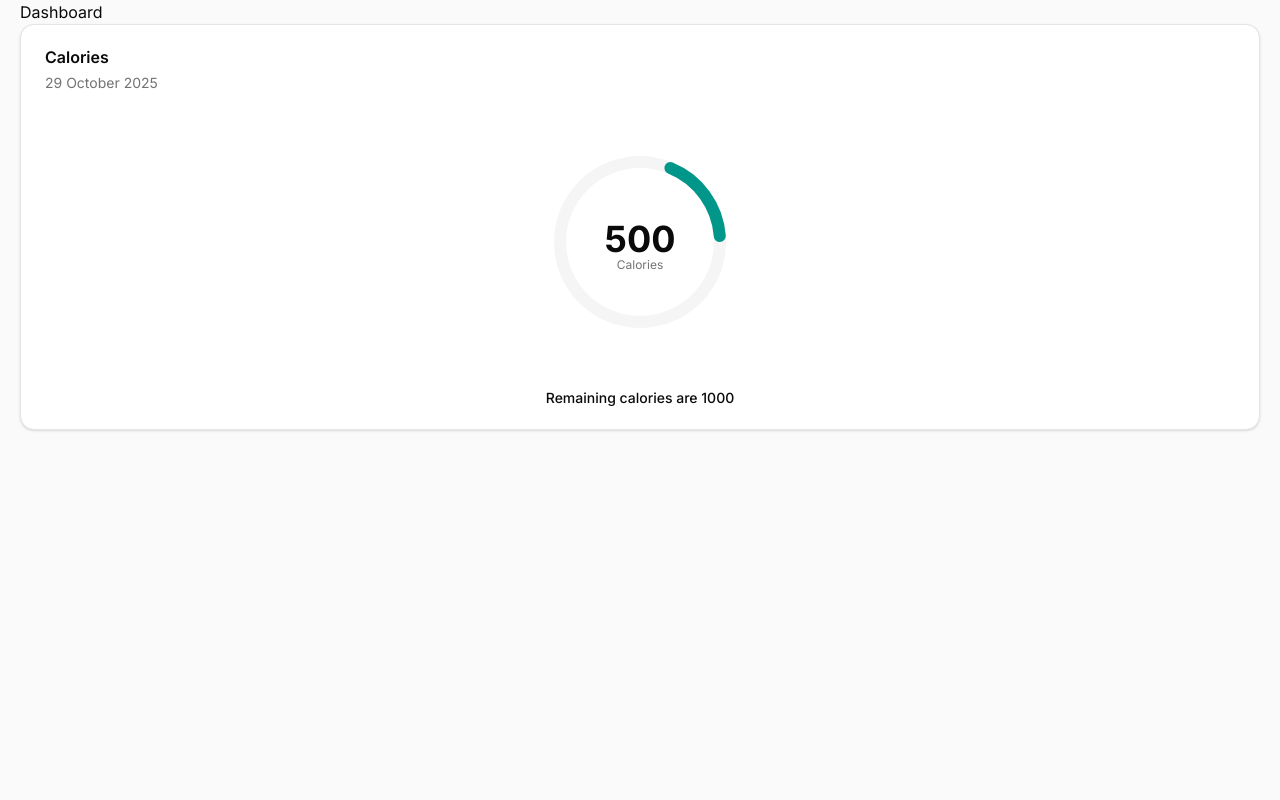
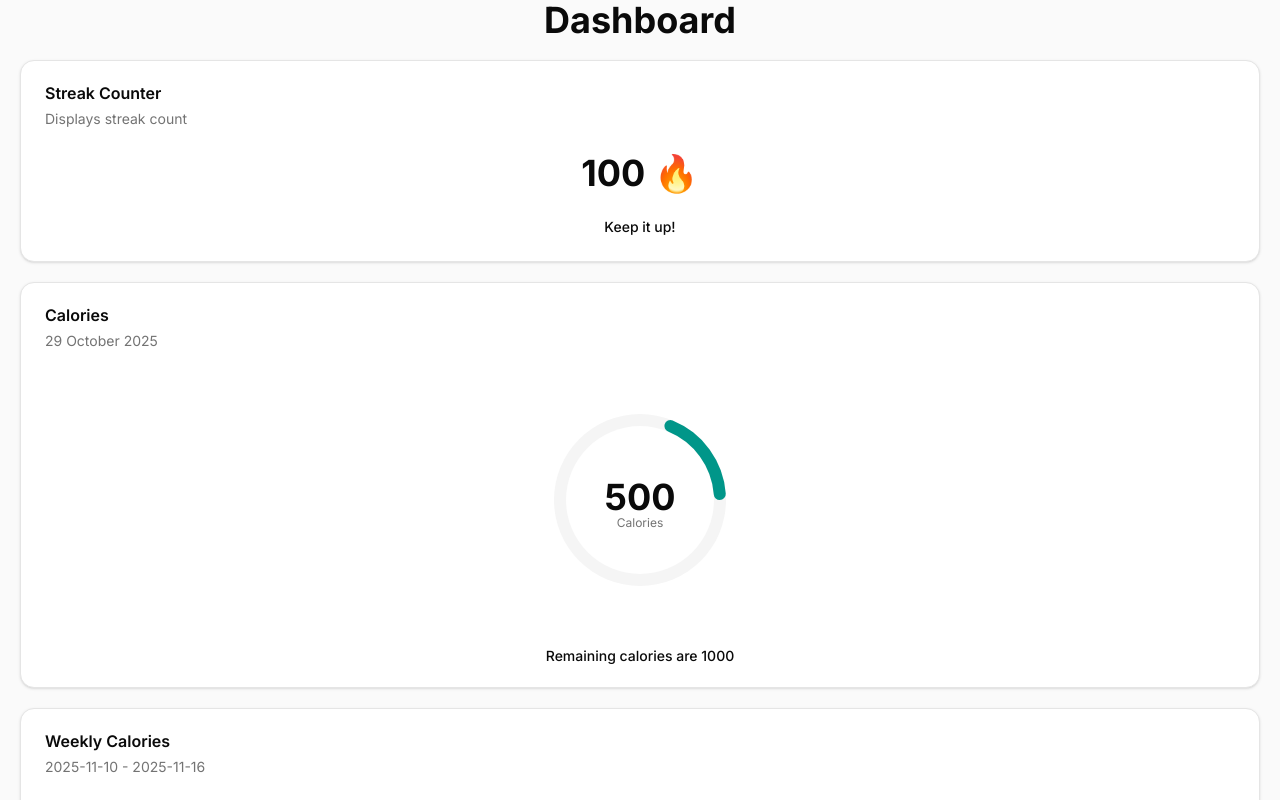
Before and after one commit to adoante/calorie-tracker, a Next.js app: page /dashboard in a window 1280 px wide. Shown: the top 800 px of the page. Built offline with nearby package versions, Linux system fonts and the light colour scheme.

Commit message:
feat: basic dashbord

```diff
--- a/app/dashboard/page.tsx
+++ b/app/dashboard/page.tsx
@@ -1,11 +1,23 @@
 import RemainingCalories from "@/components/RemainingCalories";
+import StreakCounter from "@/components/StreakCounter";
+import { WeeklyCaloriesBarChart } from "@/components/CalorieSummaryCharts";
 
 export default function Dashboard() {
     return (
-        <main>
-            <h1>Dashboard</h1>
+        <main className="space-y-5">
+            <h1 className="text-4xl text-center font-bold">
+                Dashboard
+            </h1>
+
+            <StreakCounter
+                title="Streak Counter"
+                desc="Displays streak count"
+                count={100}
+            />
 
             <RemainingCalories />
+
+            <WeeklyCaloriesBarChart />
 
         </main>
     )
```
